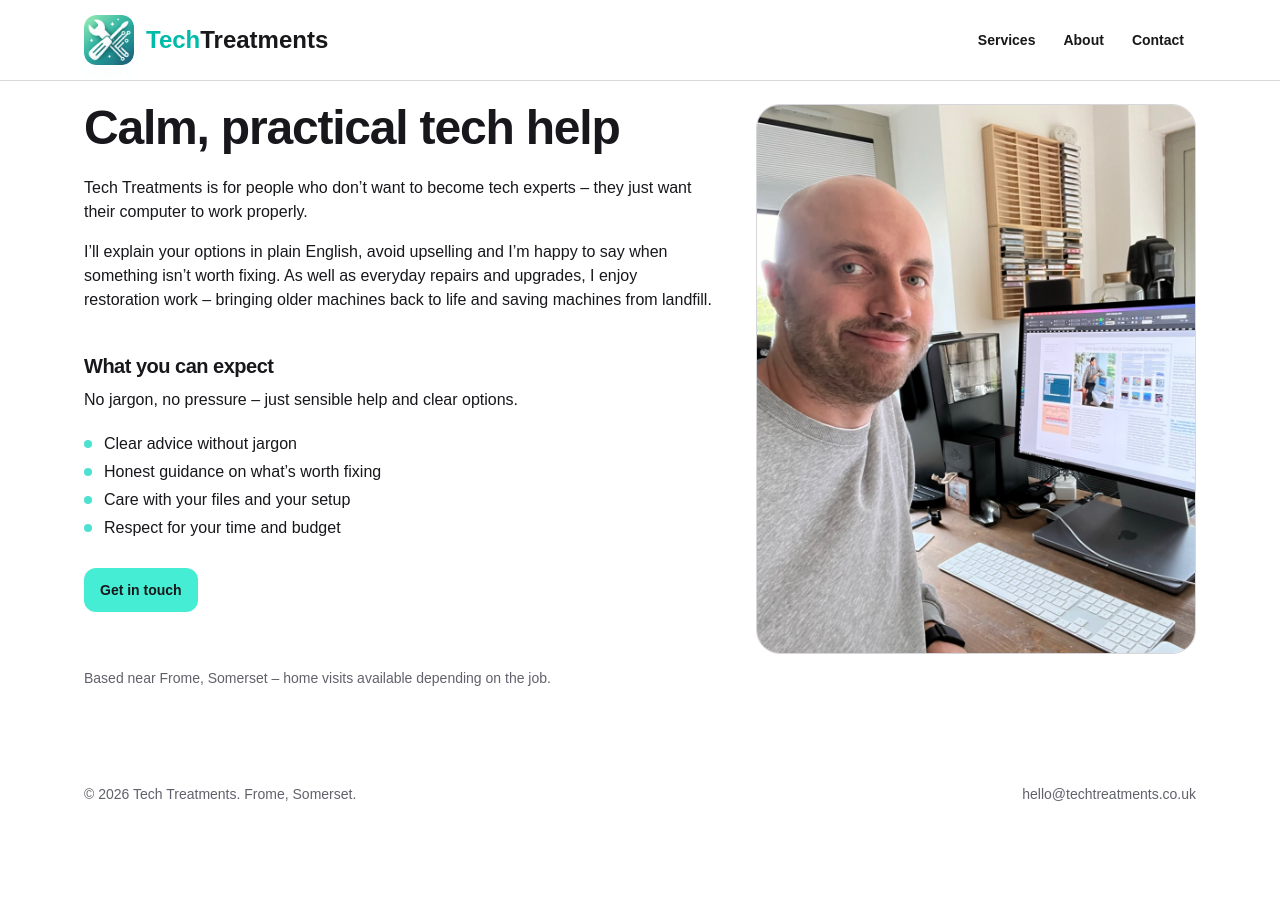
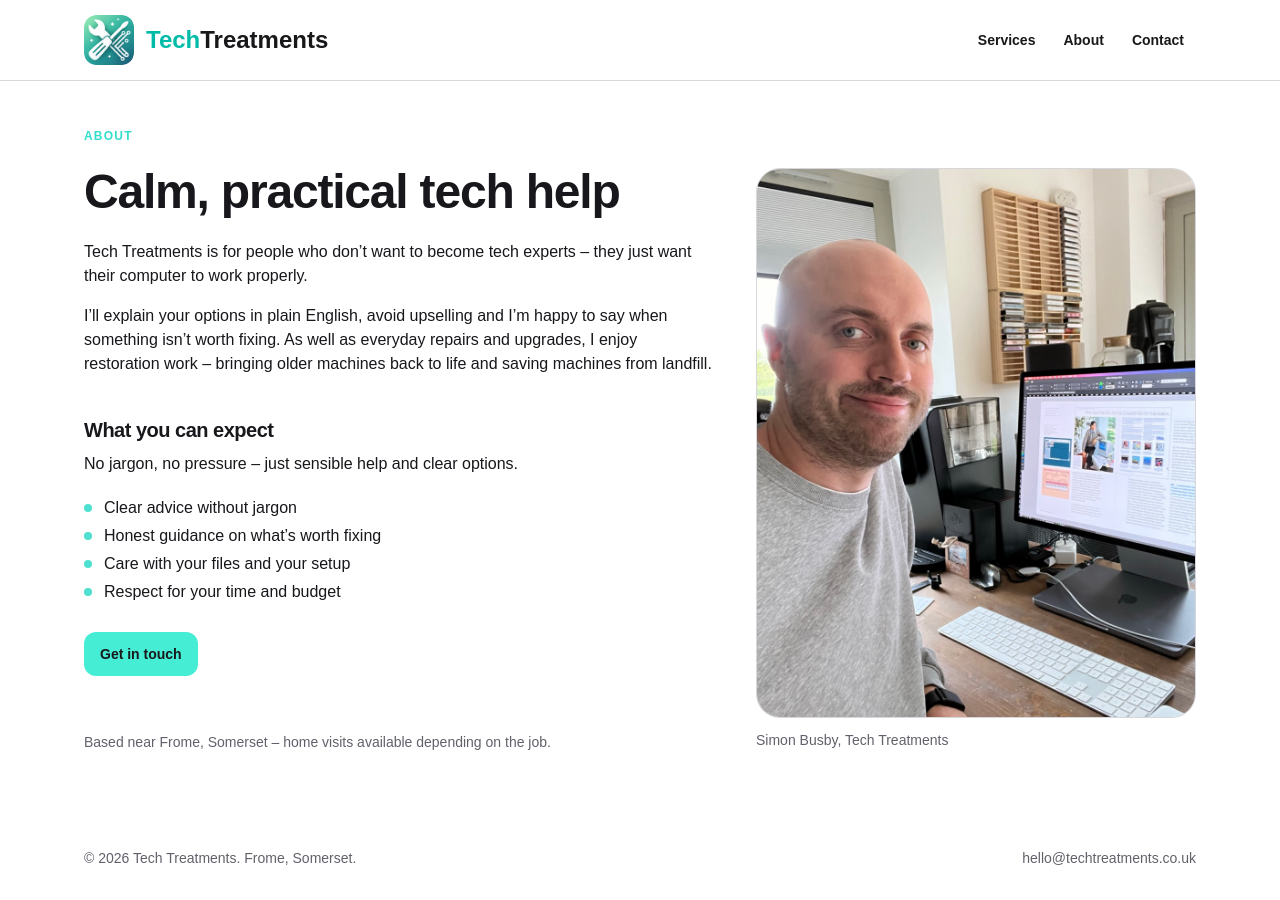
Before and after one commit to bluesky2006/tech-treatments, a Next.js app: page /about in a window 1280 px wide. Before the commit the page ends 836 px from the top, so only its background shows below. Built offline with nearby package versions, Linux system fonts and the light colour scheme.

Commit message:
fix topmost padding

```diff
--- a/app/about/page.tsx
+++ b/app/about/page.tsx
@@ -13,7 +13,7 @@ export const metadata: Metadata = {
 export default function AboutPage() {
   return (
     <>
-      <section className="py-16">
+      <section className="pb-16 pt-32">
         <Container>
           <div className="grid gap-10 md:grid-cols-12 md:items-start">
             {/* Left: copy */}
@@ -66,16 +66,22 @@ export default function AboutPage() {
 
             {/* Right: image */}
             <div className="md:col-span-5 md:mt-10">
+              <figure>
                 <div className="relative aspect-4/5 w-full overflow-hidden rounded-3xl border border-border bg-card">
                   <Image
                     src="/profile.jpeg"
-                  alt="Simon from Tech Treatments"
+                    alt="Simon Busby from Tech Treatments"
                     fill
                     className="object-cover"
                     sizes="(min-width: 768px) 40vw, 100vw"
                     priority
                   />
                 </div>
+
+                <figcaption className="mt-3 text-sm text-muted">
+                  Simon Busby, Tech Treatments
+                </figcaption>
+              </figure>
             </div>
           </div>
         </Container>
--- a/app/services/page.tsx
+++ b/app/services/page.tsx
@@ -20,7 +20,7 @@ export default function ServicesPage() {
   return (
     <>
       {/* Hero */}
-      <section className="py-16">
+      <section className="pb-16 pt-32">
         <Container>
           <div className="grid gap-10 md:grid-cols-12 md:items-start">
             <div className="md:col-span-7">
```
Lines whose indentation alone changed are shown as unchanged.
